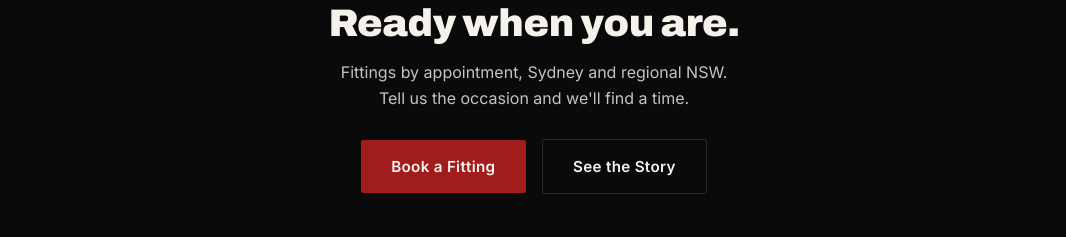
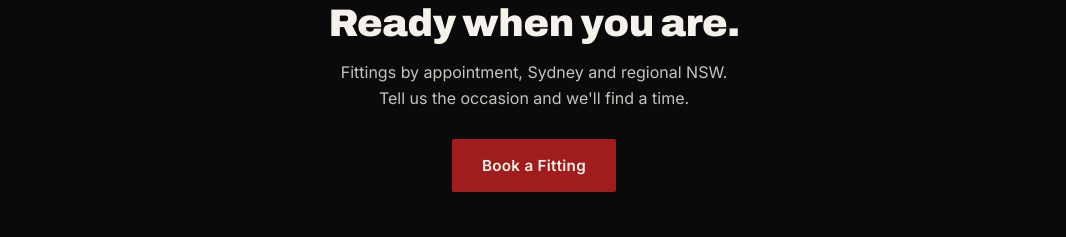
Before and after one commit to sam89303/thetongantailor, a website built with Vite: page index.html in a window 1280 px wide. Shown: the part 4035-4272 px from the top of the page, without its empty margins (106-1172 px from the left). Built offline with nearby package versions, Linux system fonts and the light colour scheme.

Commit message:
Remove redundant See the Story CTA from Book Now section

```diff
--- a/index.html
+++ b/index.html
@@ -131,13 +131,10 @@
     <div class="section-inner reveal centered">
       <h2 class="display-md">Ready when you are.</h2>
       <p class="body-md centered">Fittings by appointment, Sydney and regional NSW. Tell us the occasion and we'll find a time.</p>
-      <div class="btn-group">
-        <a class="btn btn-primary"
-           href="mailto:sam@richardbowman.com.au?subject=Fitting%20Enquiry&body=Name%3A%0APreferred%20date%3A%0AOccasion%20(wedding%20%2F%20event%20%2F%20everyday)%3A%0A">
-          Book a Fitting
-        </a>
-        <a href="#story" class="btn btn-secondary">See the Story</a>
-      </div>
+      <a class="btn btn-primary"
+         href="mailto:sam@richardbowman.com.au?subject=Fitting%20Enquiry&body=Name%3A%0APreferred%20date%3A%0AOccasion%20(wedding%20%2F%20event%20%2F%20everyday)%3A%0A">
+        Book a Fitting
+      </a>
 
       <div class="map-embed">
         <iframe
```
